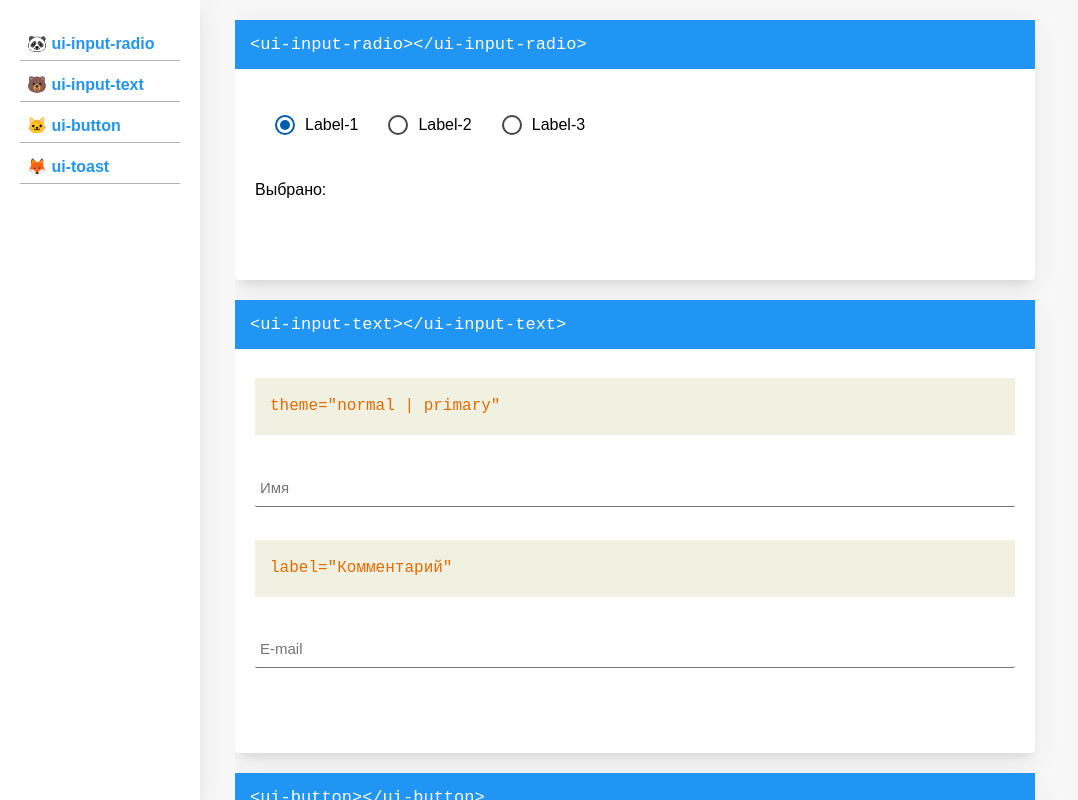
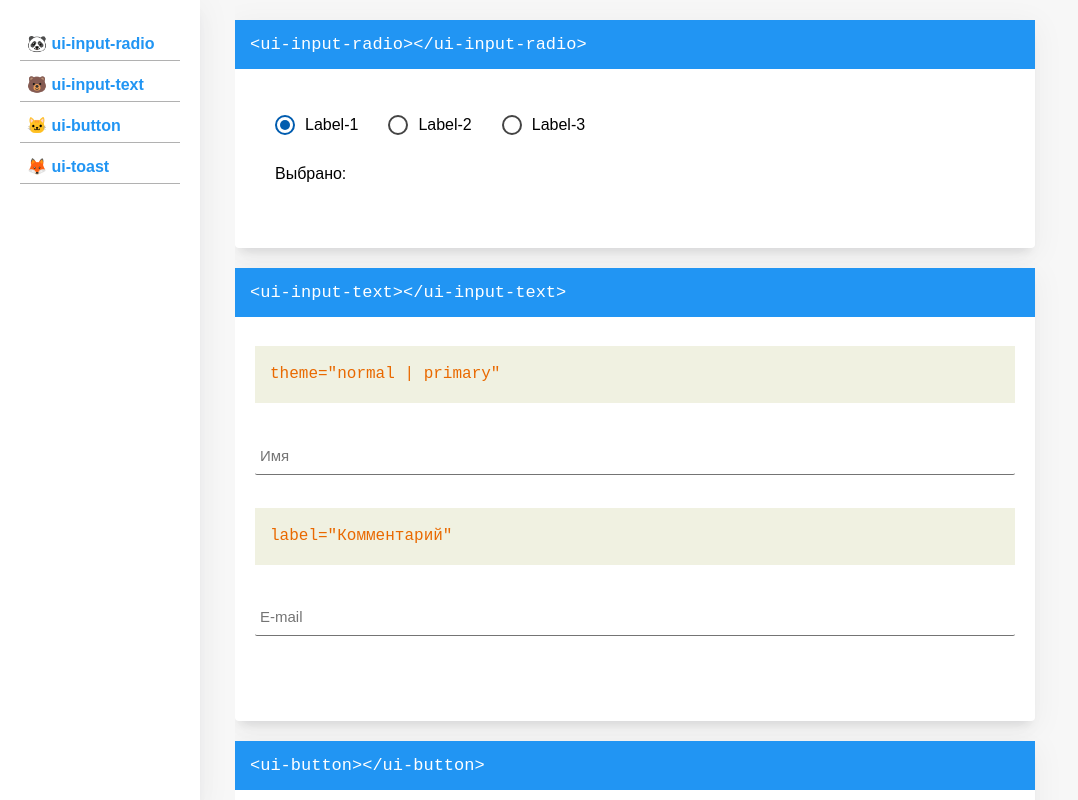
Before and after one commit to anton-sergeenkov/Vue-Uikit, a Vue app: page / in a window 1280 px wide. Shown: the whole page, without its empty margins (0-1078 px from the left). Built offline with nearby package versions, Linux system fonts and the light colour scheme.

Commit message:
Update WrapperInputRadio.vue

```diff
--- a/src/components/ui-wrapper/WrapperInputRadio.vue
+++ b/src/components/ui-wrapper/WrapperInputRadio.vue
@@ -26,6 +26,9 @@ export default {
 <style>
 p {
     width: 100%;
+    margin: 0;
+    padding: 0;
+    padding-left: 20px;
 }
 .component-input-radio {
     margin: 20px 10px;
```
